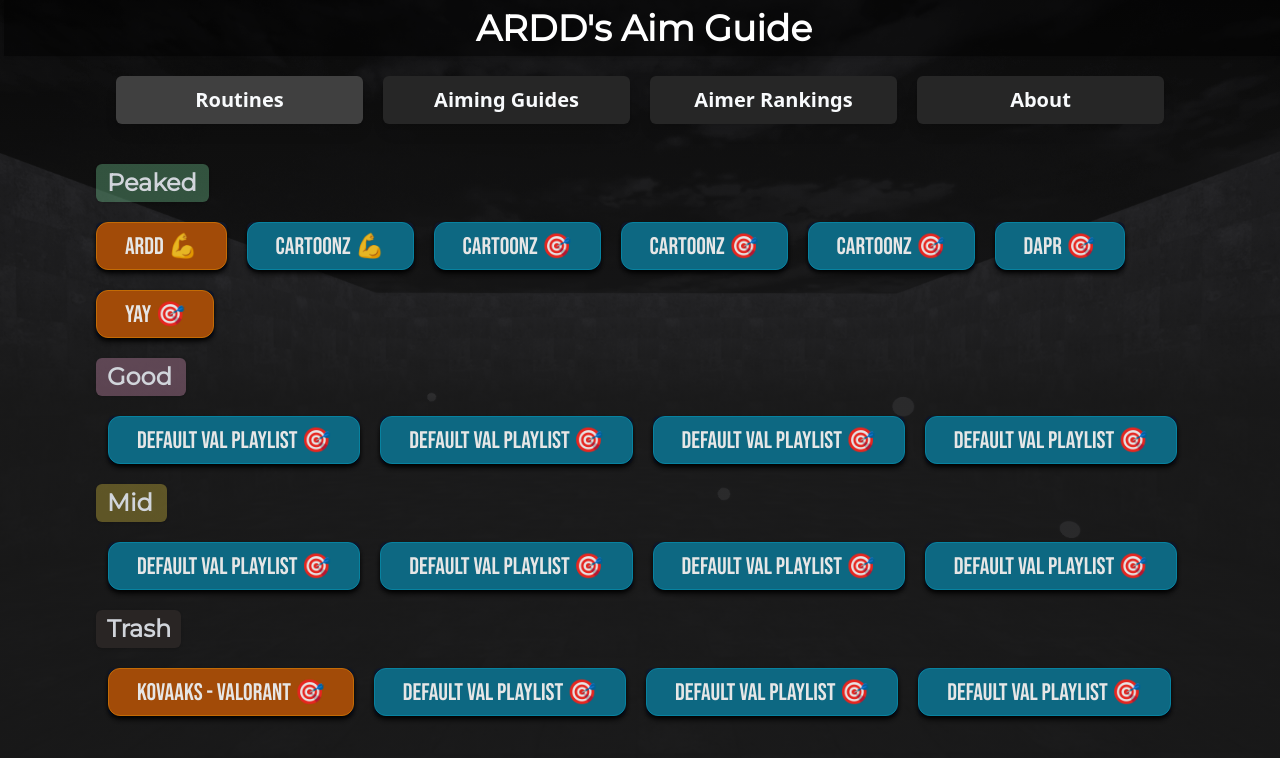
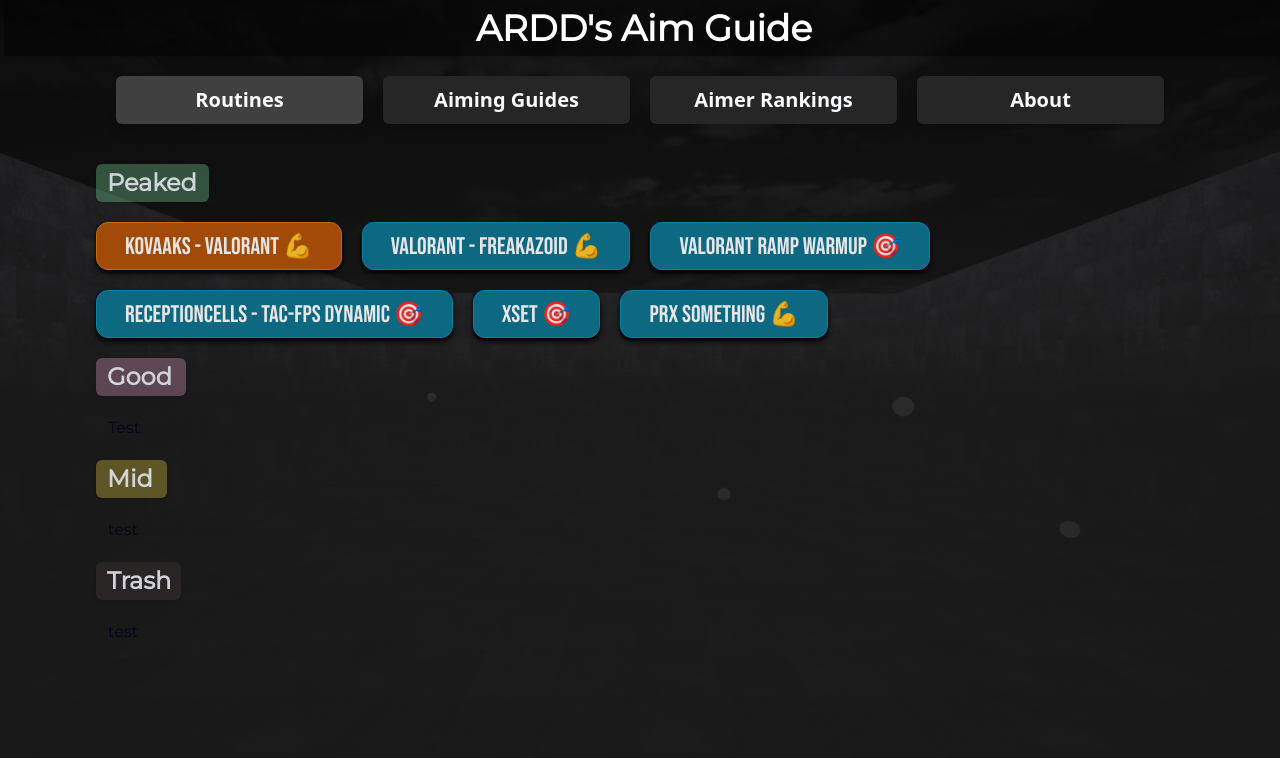
Before and after one commit to thoroughgood/ARDDWebsite, a Next.js app: page / in a window 1280 px wide. Shown: the top 758 px of the page. Built offline with nearby package versions, Linux system fonts and the light colour scheme; a web font is replaced by a local one.

Commit message:
fixing up content box

```diff
--- a/app/page.tsx
+++ b/app/page.tsx
@@ -72,53 +72,65 @@ export default function Home() {
                     link="https://go.aimlab.gg/v1/redirects?link=aimlab%3a%2f%2fworkshop%3fid%3d2916614100%26source%3d7D4B496234CF1774&link=steam%3a%2f%2frungameid%2f714010"
                     type="kovaaks"
                     training={true}
-                  >
-                    <div>ARDD</div>
-                    <span>tier: D</span>
-                    <span>type: Development</span>
-                    <span>Most scenarios are not made specifically for valorant, so there are scenarios that cover a relevant aim mechanic, but not to the extent of direct use in valorant. This means you will be practising additional irrelevant aspects of aim mechanics making scenarios very inefficient.</span>
-
-
-                  </RoutineCard>
+                    title="Name: Kovaaks - VALORANT"
+                    content="Creator: Kovaaks \n
+                      Playlist Link: KovaaKsClippingBrownBottomfrag \n
+                      Tier: D\n
+                      Type: Development\n
+                      Review: Most scenarios are not made specifically for valorant, so there are\n
+                      scenarios that cover a relevant aim concept, but not to the specific extent of\n
+                      1:1 use in valorant. This means you will practise additional irrelevant aspects \n
+                      on top of the scenario's useful parts, making practice extremely inefficient."
+                  />
                   <RoutineCard
                     link="https://youtube.com"
                     type="aimlabs"
                     training={true}
-                  >
-                    Cartoonz
-                  </RoutineCard>
+                    title="Name: VALORANT - Freakazoid"
+                    content="Creator: Kovaaks\n
+                  Playlist Link: KovaaKsBoomstickingJitteryDink
+                  Tier: E
+                  Type: Warmup
+                  Review: This routine is basic and outdated, for each scenario there is a significantly better replacement that is more effective for warming up. "
+                  />
+                  <RoutineCard
+                    link="https://go.aimlab.gg/v1/redirects?link=aimlab%3A%2F%2Fworkshop%3Fid%3D2916614100%26source%3D7D4B496234CF1774&link=steam%3A%2F%2Frungameid%2F714010"
+                    type="aimlabs"
+                    training={false}
+                    title="Name: Valorant RAMP Warmup"
+                    content="Creator: Minigod
+Playlist Link: KovaaKsQuestingFastCheater
+Tier: S
+Type: Warmup
+Review: A well-made warmup that covers a variety of aiming concepts relevant to valorant by using both revised old scenarios and newly created innovative scenarios. High praise for the accessibility of each scenario, it isn’t overly difficult to the point beginners would practice incorrectly and it’s not too easy so there is still value for adept aimers to practice. However, the ordering of the scenarios is suboptimal, especially towards the latter half of the warmup."
+                  />
                   <RoutineCard
                     link="https://youtube.com"
                     type="aimlabs"
                     training={false}
-                  >
-                    Cartoonz
-                  </RoutineCard>
+                    title="Name: Receptioncells - Tac-FPS dynamic"
+                    content="Creator: Receptioncells
+Playlist Link: KovaaKsSnipingJunglegreenOptic
+Tier: F
+Type: Development
+Review: This playlist composition of popular tacfps dynamic tasks with additional variations of those same scenarios, comes to a total playtime of 45mins. This routine is severely lacking in variety and is extremely bloated, even when shuffled this playlist provides poor value for time."
+                  />
                   <RoutineCard
                     link="https://youtube.com"
                     type="aimlabs"
                     training={false}
-                  >
-                    Cartoonz
-                  </RoutineCard>
-                  <RoutineCard
-                    link="https://youtube.com"
-                    type="aimlabs"
-                    training={false}
-                  >
-                    Cartoonz
-                  </RoutineCard>
+                    title="Name: xset"
+                    content="Creator: zekken
+Playlist Link: KovaaKsFeedingFraggedValue
+Tier: E
+Type: Warmup
+Review: This routine is basic and also outdated, with the exception of “VoxTargetSwitch Click Small” There are better scenarios that achieve the same result and more for warming up for valorant."
+                  />
 
-                  <RoutineCard link="https://aimlabs.com" type="flex">
-                    DAPR
-                  </RoutineCard>
-                  <RoutineCard
-                    link="https://kovaaks.com"
-                    type="kovaaks"
-                    content={jettImage.src}
-                  >
-                    YAY
-                  </RoutineCard>
+                  <RoutineCard link="https://aimlabs.com" type="aimlabs" title="Name: PRX Something" training={true} content="Creator: Something
+Tier: E
+Type: Warmup
+Review: There are too many static scenarios, and on top of that they are static scenarios that aren’t structured for tacfps aim. The extensive amount of static practice causes an extremely high amount of overlap of the mechanics between each scenario being practiced which makes the playlist very inefficient compared to a well-balanced playlist that covers multiple types of aiming."/>
                 </div>
                 <Badge className="bg-pink-300/30 max-h-12 w-[90px]">
                   <h1 className="text-2xl font-bold text-gray-300">
@@ -126,18 +138,7 @@ export default function Home() {
                   </h1>
                 </Badge>
                 <div className="flex flex-row flex-wrap gap-5 pl-3">
-                  <RoutineCard type="flex" content={jettImage.src}>
-                    Default VAL Playlist
-                  </RoutineCard>{' '}
-                  <RoutineCard type="flex" content={jettImage.src}>
-                    Default VAL Playlist
-                  </RoutineCard>
-                  <RoutineCard type="flex" content={jettImage.src}>
-                    Default VAL Playlist
-                  </RoutineCard>
-                  <RoutineCard type="flex" content={jettImage.src}>
-                    Default VAL Playlist
-                  </RoutineCard>
+                  <p>Test</p>
                 </div>
                 <Badge className="bg-yellow-300/30 max-h-12 w-[71px]">
                   <h1 className="text-2xl font-bold text-gray-300">
@@ -145,18 +146,7 @@ export default function Home() {
                   </h1>{' '}
                 </Badge>
                 <div className="flex flex-row flex-wrap gap-5 pl-3">
-                  <RoutineCard type="flex" content={jettImage.src}>
-                    Default VAL Playlist
-                  </RoutineCard>
-                  <RoutineCard type="flex" content={jettImage.src}>
-                    Default VAL Playlist
-                  </RoutineCard>
-                  <RoutineCard type="flex" content={jettImage.src}>
-                    Default VAL Playlist
-                  </RoutineCard>
-                  <RoutineCard type="flex" content={jettImage.src}>
-                    Default VAL Playlist
-                  </RoutineCard>
+                  <p>test</p>
                 </div>
                 <Badge className="bg-stone-800 max-h-12 w-[85px]">
                   <h1 className="text-2xl font-bold text-gray-300">
@@ -164,21 +154,7 @@ export default function Home() {
                   </h1>{' '}
                 </Badge>
                 <div className="flex flex-row flex-wrap gap-5 pl-3">
-                  <RoutineCard
-                    type="kovaaks"
-                    link="KovaaKsClippingBrownBottomfrag"
-                  >
-                    Kovaaks - VALORANT
-                  </RoutineCard>
-                  <RoutineCard type="flex" content={jettImage.src}>
-                    Default VAL Playlist
-                  </RoutineCard>
-                  <RoutineCard type="flex" content={jettImage.src}>
-                    Default VAL Playlist
-                  </RoutineCard>
-                  <RoutineCard type="flex" content={jettImage.src}>
-                    Default VAL Playlist
-                  </RoutineCard>
+                  <p>test</p>
                 </div>
               </div>
             </>
--- a/components/routineCard.tsx
+++ b/components/routineCard.tsx
@@ -11,24 +11,27 @@ import {
   HoverCardTrigger,
 } from './ui/hover-card';
 import Link from 'next/link';
+import { title } from 'process';
 const bebas_neue = Bebas_Neue({
   subsets: ['latin'],
   weight: '400',
 });
 interface routineCardProps {
-  children: React.ReactNode; // Corrected type to React.ReactNode
   type: string;
   link: string;
   training: boolean;
+  title: string;
+  content: string;
 }
 export default function RoutineCard({
-  children,
   type,
   link,
   training,
+  title,
+  content
 }: routineCardProps) {
   const [copied, isCopied] = useState(false);
-  const result = Children.toArray(children);
+
   const handleKovaaksClick = () =>
     toast('Link copied!', {
       duration: 3000,
@@ -54,17 +57,16 @@ export default function RoutineCard({
                 <div
                   className={`${bebas_neue.className} px-1 flex flex-nowrap items-center`}
                 >
-                  {result[0]}
+                  {title.slice(6)}
                   {training ? <>&nbsp;💪</> : <>&nbsp;🎯</>}
                 </div>
               </HoverCardTrigger>
-              <HoverCardContent className="w-auto max-w-screen-xl">
-                <div className="flex flex-col items-start w-80">
-                  <div className="font-bold w-auto text-lg text-red-500">{result[1]}</div>
-                  <div className="font-bold text-lg text-red-500 w-auto">{result[2]}</div>
-                  <div className="w-auto">{result[3]}</div>
-                </div>
-              </HoverCardContent>
+              <HoverCardContent className="w-80">
+                <div className="flex justify-between space-x-4 whitespace-pre-line">
+                {content.split('\n').map((paragraph, index) => (
+                  <p key={index}>{paragraph}</p>
+                ))}
+                  </div></HoverCardContent>
             </HoverCard>
           </Button>
         </CopyToClipboard>
@@ -73,7 +75,6 @@ export default function RoutineCard({
   } else {
     return (
       <>
-
           <Button className="p-0 h-auto">
             <HoverCard>
               <HoverCardTrigger
@@ -84,7 +85,7 @@ export default function RoutineCard({
                     className={`${bebas_neue.className} px-1 flex flex-nowrap items-center`}
                     target="_blank"
                   >
-                    {result[0]}
+                    {title.slice(6)}
 
                     {training ? <>&nbsp;💪</> : <>&nbsp;🎯</>}
 
@@ -92,8 +93,10 @@ export default function RoutineCard({
                 </Link>
               </HoverCardTrigger>
               <HoverCardContent className="w-80">
-                <div className="flex justify-between space-x-4">
-                  {result[1]}
+                <div className="flex justify-between space-x-4 whitespace-pre-line">
+                {content.split('\n').map((paragraph, index) => (
+                  <p key={index}>{paragraph}Hey</p>
+                ))}
                   </div></HoverCardContent>
             </HoverCard>
           </Button>
```
